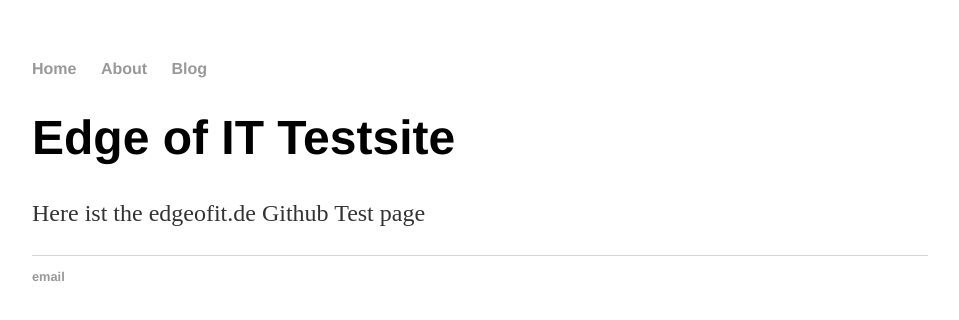
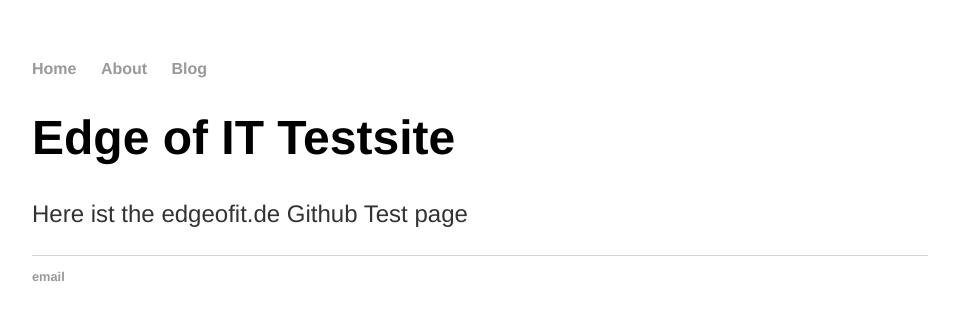
Before and after one commit to edgeofitde/edgeofit.github.io, a Jekyll site: the page built from index.html, in a window 1280 px wide. Shown: the top 320 px of the page, without its empty margins (160-1119 px from the left). Built offline with Jekyll 4.4.1, drawn with Linux system fonts in a browser that asks for light colours.

Commit message:
Update main.css

```diff
--- a/css/main.css
+++ b/css/main.css
@@ -1,12 +1,15 @@
 body {
     margin: 60px auto;
     width: 70%;
-}
+    }
 nav ul, footer ul {
     font-family:'Helvetica', 'Arial', 'Sans-Serif';
     padding: 0px;
     list-style: none;
     font-weight: bold;
+}
+div {
+ font-family:'Helvetica', 'Arial', 'Sans-Serif';
 }
 nav ul li, footer ul li {
     display: inline;
```
